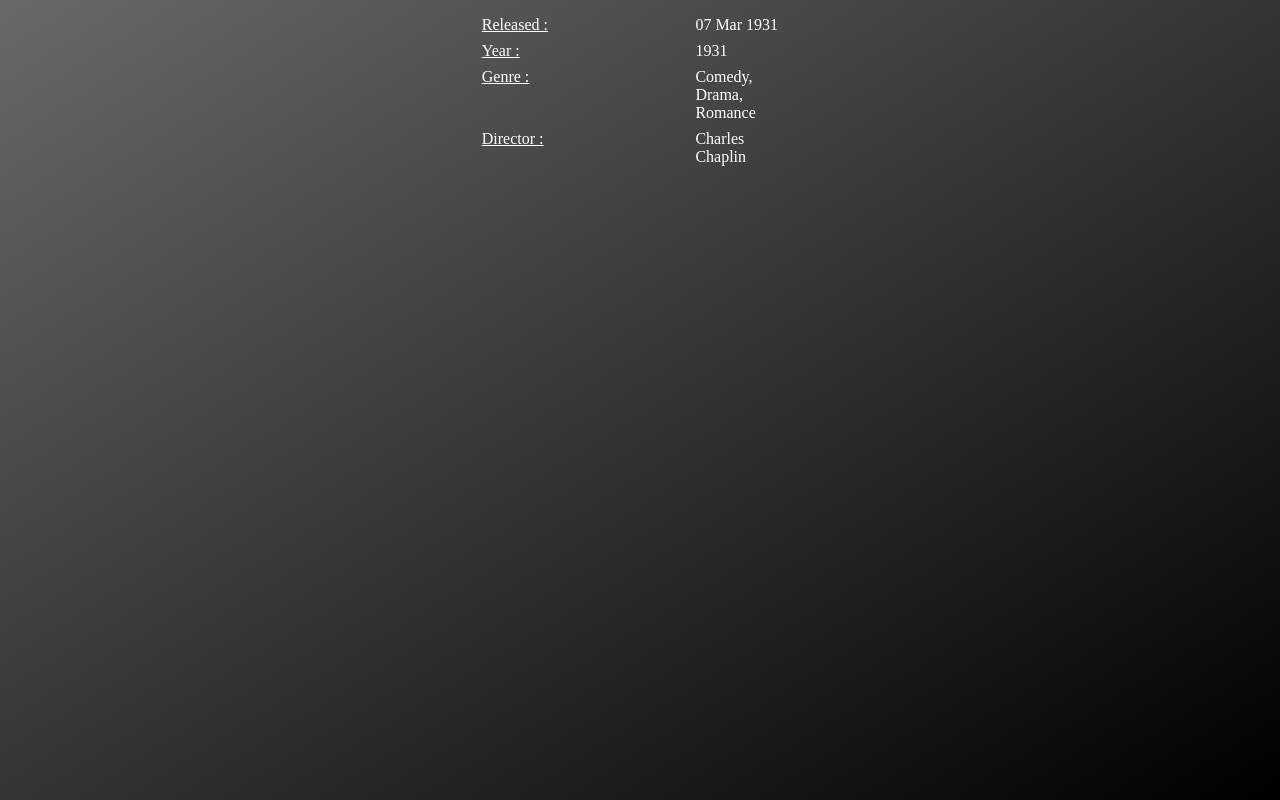
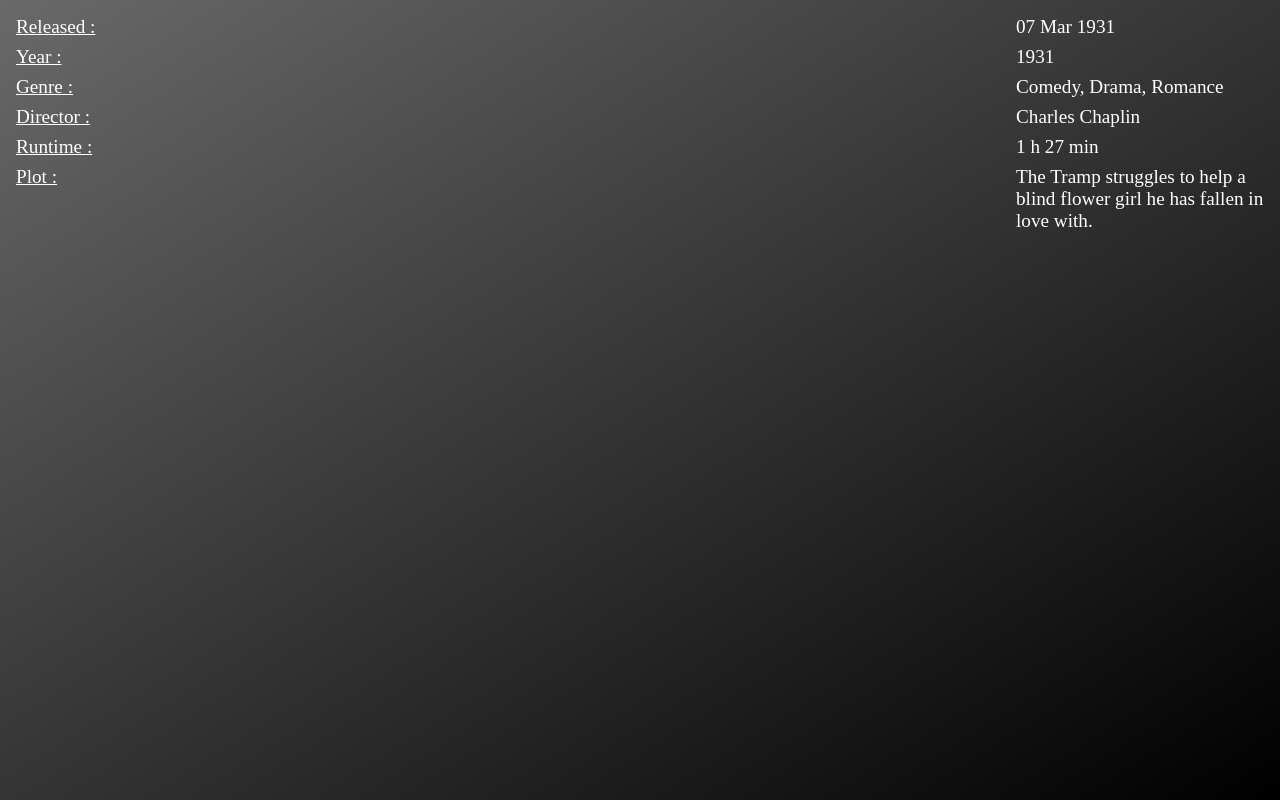
Before and after one commit to amitay1993/moviesApp, a React (Create React App) app: page /movieReview/tt0021749 in a window 1280 px wide. Built offline with nearby package versions, Linux system fonts and the light colour scheme; a web font is replaced by a local one.

Commit message:
add route

```diff
--- a/src/App.js
+++ b/src/App.js
@@ -1,20 +1,38 @@
 import "./App.css";
 import { BrowserRouter as Router, Route } from "react-router-dom";
 import React from "react";
-import SubmitForm from "./Components/SubmitForm";
+
 import MoviesData from "./MoviesData";
 import MoviesTable from "./Components/MoviesTable";
 import ExtraMovieDetails from "./Components/ExtraMovieDetails";
+import { useParams } from "react-router";
 
 const Movies = () => {
   return <MoviesTable movies={MoviesData} />;
 };
 
+// const Test = () => {
+//   const params = useParams();
+//
+//   return <div>{JSON.stringify(params)}</div>;
+// };
+
 function App() {
   return (
     <Router>
       <Route exact path="/" component={Movies} />
-      <Route path="/movieReview/:id" component={ExtraMovieDetails} />
+      <Route path="/movieReview/:id">
+        <ExtraMovieDetails
+          categories={[
+            "Released",
+            "Year",
+            "Genre",
+            "Director",
+            "Runtime",
+            "Plot",
+          ]}
+        />
+      </Route>
     </Router>
   );
 }
--- a/src/Components/ExtraMovieDetails.js
+++ b/src/Components/ExtraMovieDetails.js
@@ -1,48 +1,65 @@
 import React from "react";
-import styled from "styled-components";
+import styled, { css } from "styled-components";
 import { BrowserRouter as Router, Route, Link, Switch } from "react-router-dom";
 import MoviesData from "../MoviesData";
 import findIndex from "lodash/findIndex";
+import isEmpty from "lodash/isEmpty";
 
-const ExtraDetails=({match,movieId,selectedId,row,showLink})=>{
-    return(
-        <ExtraDetailsContainer hidden={!match && movieId !== selectedId}>
-        <RowContainer>
-            {row}
-        </RowContainer>
-            {showLink &&  <StyledLink to={`/movieReview/${movieId}`}>More Details...</StyledLink>}
+import { useParams, useRouteMatch } from "react-router";
+
+const ExtraDetails = ({ match, movieId, selectedId, row, showLink }) => {
+  const hasParams = isEmpty(match);
+  // console.log(hasParams);
+  return (
+    <ExtraDetailsContainer hidden={hasParams && movieId !== selectedId}>
+      <RowContainer submitForm={!hasParams}>{row}</RowContainer>
+      {showLink && (
+        <StyledLink to={`/movieReview/${movieId}`}>More Details...</StyledLink>
+      )}
     </ExtraDetailsContainer>
-    )
-}
+  );
+};
 
-const ExtraMovieDetails = ({ id, selectedId,match }) => {
-    console.log(match);
-  const categories = ["Released", "Year", "Genre", "Director"];
-    let movieId;
-    if(match){
-        movieId = match.params.id;
-    }else{
-        movieId=id;
-    }
+const Row = ({ categories, movie }) => {
+  const row = categories.map((category) => (
+    <>
+      <span> {`${category} :`} </span>
+      <span key={category}>{movie[category]}</span>
+    </>
+  ));
+  return row;
+};
+
+const ExtraMovieDetails = ({ id, selectedId, match, categories = [] }) => {
+  let movieId;
+
+  const params = useParams();
+  console.log(params);
+  // const router = useRouteMatch();
+  // console.log(router.params);
+
+  if (isEmpty(params)) {
+    movieId = id;
+  } else {
+    movieId = params.id;
+  }
 
   const movie =
-      MoviesData[
-          findIndex(MoviesData, function (o) {
-            return o.imdbID === movieId;
-          })];
+    MoviesData[
+      findIndex(MoviesData, function (o) {
+        return o.imdbID === movieId;
+      })
+    ];
 
-    const row = categories.map((category) => (
-        <>
-            <span> {`${category} :`} </span>
-            <span key={category}>{movie[category]}</span>
-
-        </>
-));
-
-
-
-
-  return ( <ExtraDetails match={match} movieId={movieId} selectedId={selectedId} row={row} showLink={!match}/>
+  return (
+    <ExtraDetails
+      match={params}
+      movieId={movieId}
+      selectedId={selectedId}
+      row={<Row categories={categories} movie={movie} />}
+      showLink={isEmpty(params)}
+      movie={movie}
+    />
   );
 };
 
@@ -59,11 +76,19 @@
   gap: 0.5rem;
   text-align: left;
 
-  span:nth-child(odd){
+  span:nth-child(odd) {
     text-decoration: underline;
   }
 
-
+  ${(props) =>
+    props.submitForm &&
+    css`
+      font-size: 1.2rem;
+      display: grid;
+      width: 100%;
+      grid-template-columns: 8fr 2fr;
+      color: white;
+    `}
 `;
 
 const StyledLink = styled(Link)`
--- a/src/Components/MoviesTable.js
+++ b/src/Components/MoviesTable.js
@@ -32,7 +32,7 @@
                   <span>{movie.imdbRating}</span>
                   <MemoizedRating
                     name="size-small"
-                    defaultValue={parseInt(movie.imdbRating)/2}
+                    defaultValue={parseInt(movie.imdbRating) / 2}
                     precision={0.5}
                     size="small"
                   />
@@ -43,6 +43,7 @@
                 <ExtraMovieDetails
                   id={movie.imdbID}
                   selectedId={currentSelectedMovie}
+                  categories={["Released", "Year", "Genre", "Director"]}
                 />
               </MovieDetailsContainer>
             );
--- a/src/Components/SubmitForm.js
+++ /dev/null
@@ -1,33 +0,0 @@
-import MoviesData from "../MoviesData";
-import React from "react";
-
-import findIndex from "lodash/findIndex";
-
-const SubmitForm = ({ match }) => {
-  const movieId = match.params.id;
-  const movie =
-    MoviesData[
-      findIndex(MoviesData, function (o) {
-        return o.imdbID === movieId;
-      })
-    ];
-
-  //imdbRating,plot,"Actors",
-  const movieDetails = ["Title", "Runtime", "Genre", "Released"];
-  return (
-    <div>
-      {movieDetails.map((key) => {
-        if (key === "Title") {
-          return (
-            <h1>
-              {key} {movie[key]}
-              <span>({movie["Year"]})</span>
-            </h1>
-          );
-        }
-        return <span> {movie[key]}</span>;
-      })}
-    </div>
-  );
-};
-export default SubmitForm;
```
